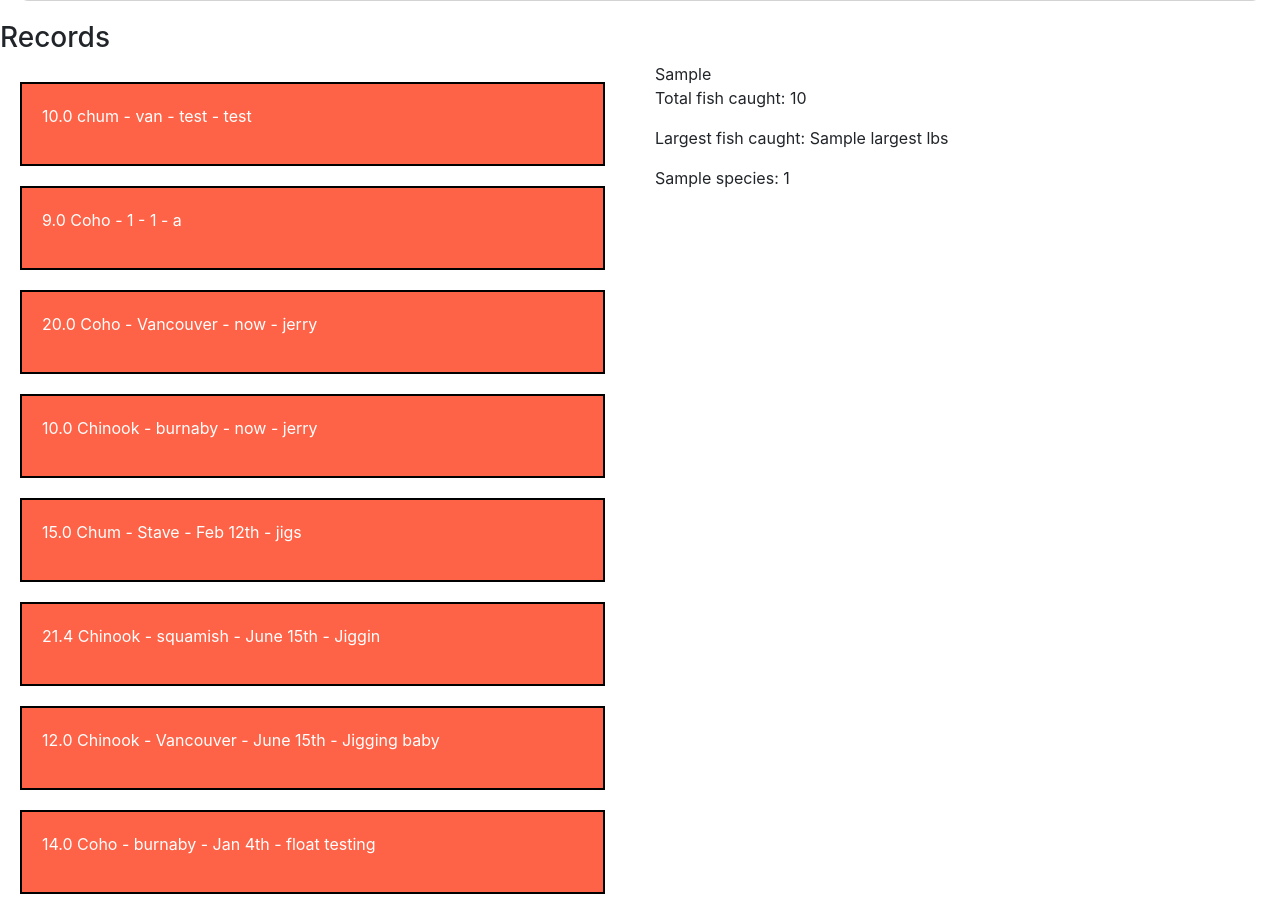
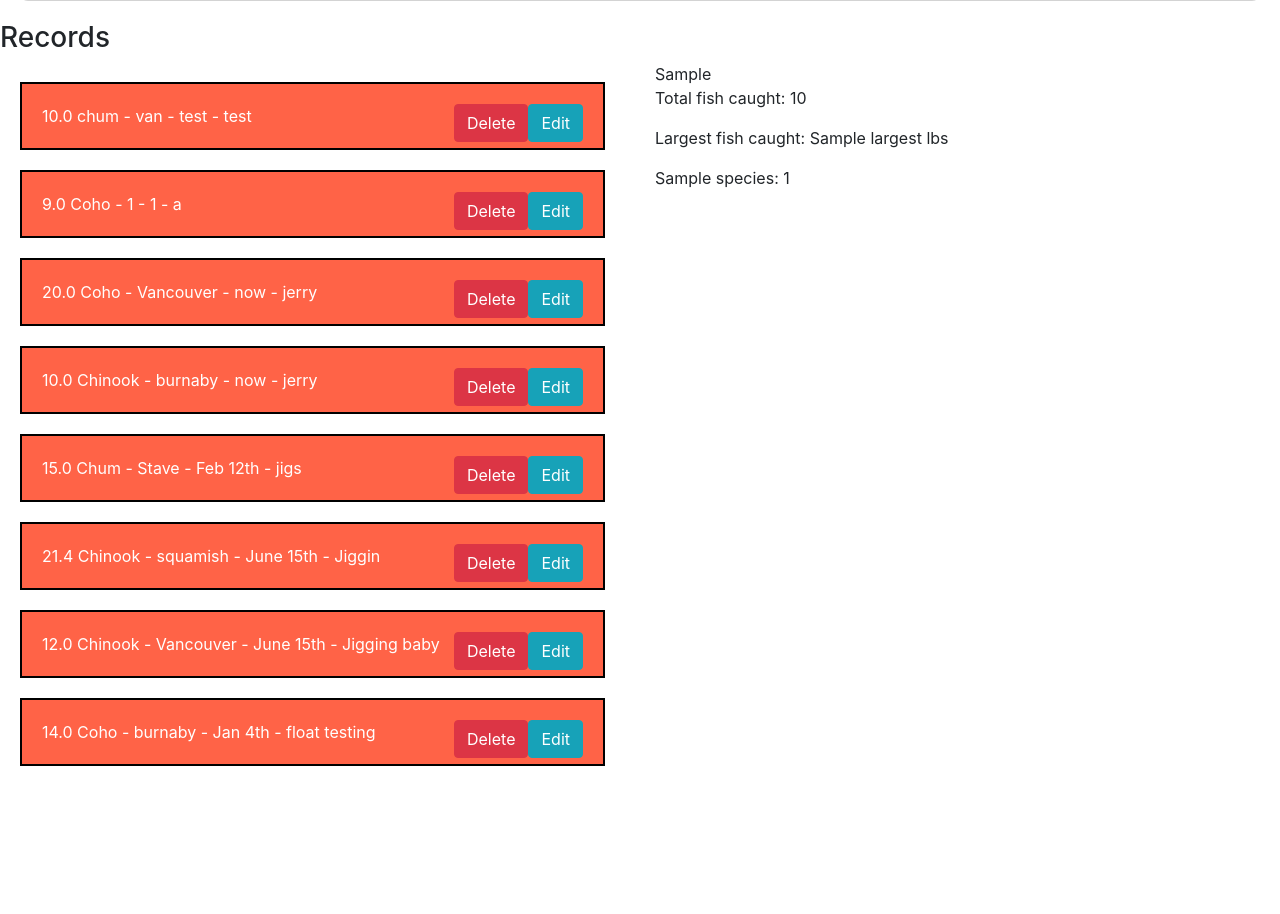
Before and after one commit to Colerk/fj2, a Django app: template myapp/templates/form.html in a window 1280 px wide. Shown: the part 496-1410 px from the top of the page. After the commit the page ends 1262 px from the top, so only its background shows below. Run offline with Django 3.2, Linux system fonts and the light colour scheme; data comes from the database, SQL or seed files in the repository; the template is opened without the code that fills it: values that come from a table or form of the project are taken from there, most other values are stand-ins (such as "Sample title", 1, 10 or a date in 2020); some libraries are stand-ins or nearby versions.

Commit message:
buttons for CRUD complete

```diff
--- a/myapp/templates/detailview.html
+++ b/myapp/templates/detailview.html
@@ -30,7 +30,7 @@
 </nav>
 <div class='city'>
     {{detail}}
-    <button class="btn btn-success"  type="button"><a href="{% url 'logout' %}" class='text-white'>Logout</a></button>
+    <button class="btn btn-info"  type="button"><a href="./{{detail.id}}/update" class='text-white'>Edit</a></button>
     <button class="btn btn-danger"  type="button"><a href='./{{detail.id}}/delete' class='text-white'>Delete</a></button>
 
 </div>
--- a/myapp/templates/form.html
+++ b/myapp/templates/form.html
@@ -130,7 +130,9 @@
       <div class="col">
         {% for JournalRecord in records %}
         <div class='city'>
-          <p>{{JournalRecord}}</p>
+          {{JournalRecord}}
+          <button class="btn btn-info float-right"  type="button"><a href="./{{JournalRecord.id}}/update" class='text-white'>Edit</a></button>
+          <button class="btn btn-danger float-right"  type="button"><a href='./{{JournalRecord.id}}/delete' class='text-white'>Delete</a></button>
         </div>
         {% endfor %}
       </div>
@@ -142,8 +144,6 @@
           {% for s in per %}
           <p>{{ s.species }}: {{ s.id__count }}</p>
           {% endfor %}
-          <p></p>
-          <p></p>
         </div>
       </div>
     </div>
```
